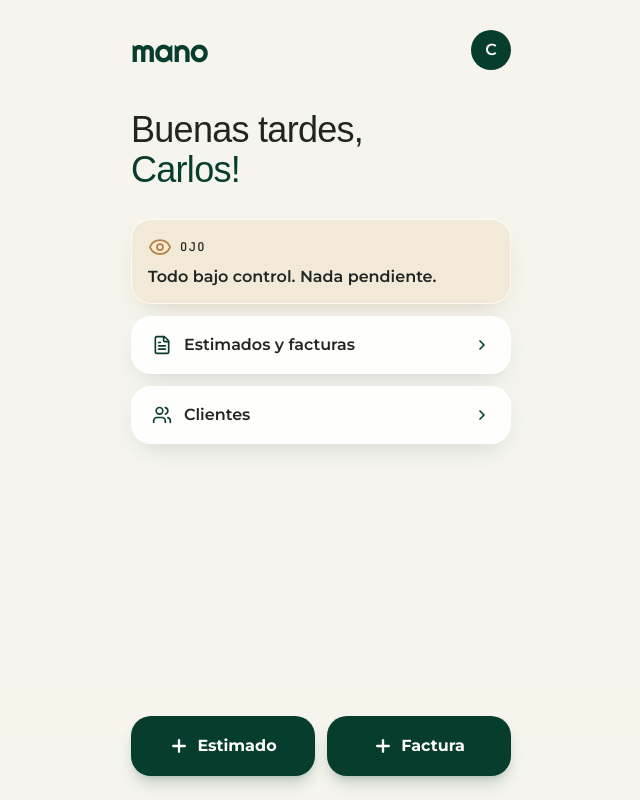
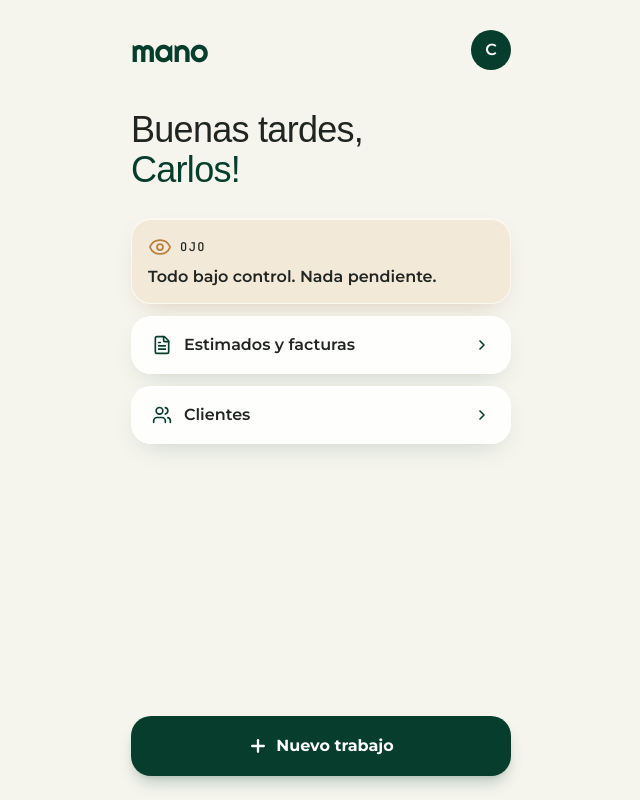
Before and after one commit to ChrisFermin1/-MANO, a Next.js app in the folder frontend/: page /inicio in a window 1280 px wide. Shown: the whole page, without its empty margins (319-959 px from the left). Built offline with nearby package versions, Linux system fonts and the light colour scheme; a web font is replaced by a local one.

Commit message:
Home: back to one '+ Nuevo trabajo' button
It opens 'Que vas a hacer? Estimado / Factura' with nothing pre-selected, so the choice still
can't be forgotten (the real cause of the mistake was the default, not the single button).

```diff
--- a/frontend/src/app/inicio/page.tsx
+++ b/frontend/src/app/inicio/page.tsx
@@ -259,19 +259,14 @@ export default function Inicio() {
       {/* Primary action, always reachable */}
       <div className="fixed inset-x-0 bottom-0 bg-gradient-to-t from-ivory from-55% to-transparent pb-[max(24px,env(safe-area-inset-bottom))] pt-8">
         <div className="mx-auto max-w-[430px] px-[25px]">
-          {/* two starting points, like Wave: you can't forget which one you're making */}
-          <div className="grid grid-cols-2 gap-3">
-            {(["estimate", "invoice"] as const).map((k) => (
-              <Link
-                key={k}
-                href={`/trabajos/nuevo?doc=${k}`}
-                className="flex h-[60px] items-center justify-center gap-2 rounded-[20px] bg-forest text-base font-bold text-white shadow-lg shadow-forest/20 transition active:scale-[0.98]"
-              >
-                <Plus className="size-5" strokeWidth={2.75} />
-                {k === "estimate" ? t.docEstimate : t.docInvoice}
-              </Link>
-            ))}
-          </div>
+          {/* one button; the next screen asks "Estimado o Factura?" with nothing pre-selected, so it can't be forgotten */}
+          <Link
+            href="/trabajos/nuevo"
+            className="flex h-[60px] items-center justify-center gap-2 rounded-[20px] bg-forest text-base font-bold text-white shadow-lg shadow-forest/20 transition active:scale-[0.98]"
+          >
+            <Plus className="size-5" strokeWidth={2.75} />
+            {t.newJob}
+          </Link>
         </div>
       </div>
     </main>
```
